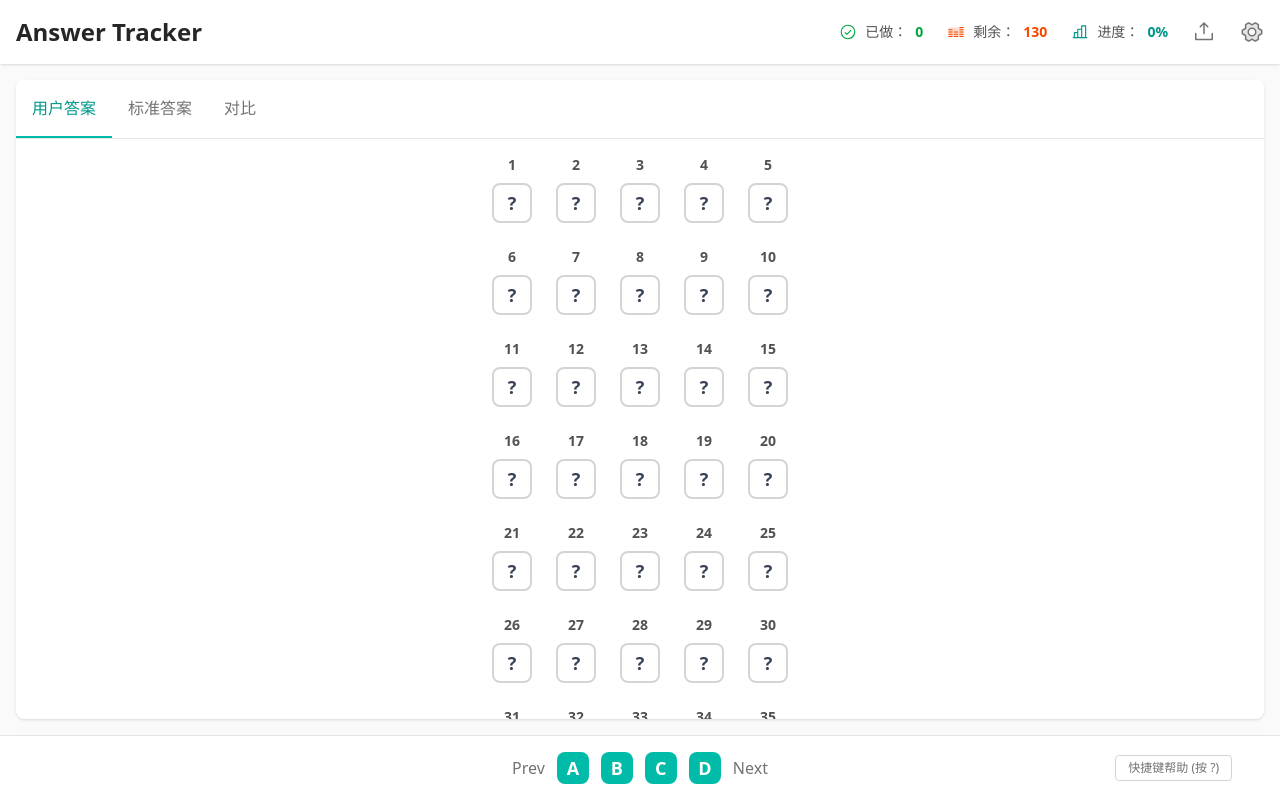
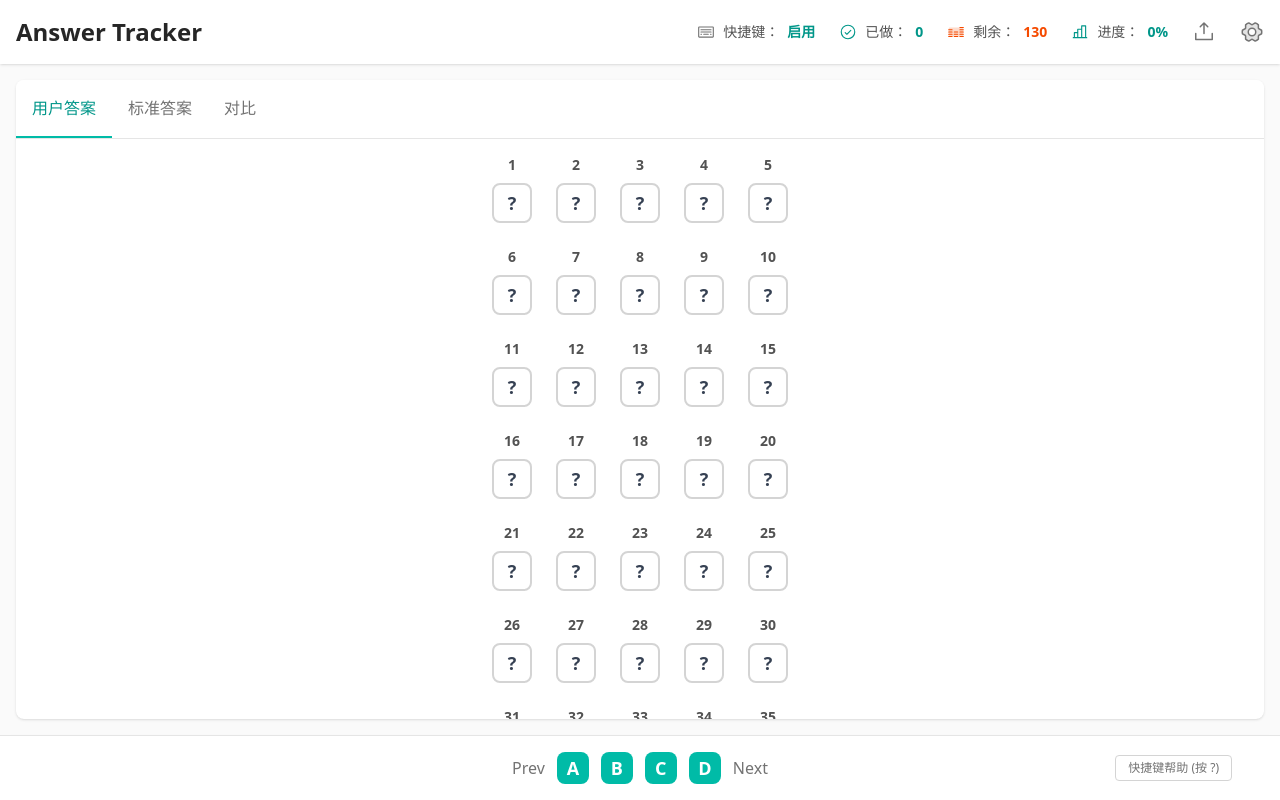
Before and after one commit to kvoon3/answer-tracker, a Nuxt app: page / in a window 1280 px wide. Built offline with nearby package versions, Linux system fonts and the light colour scheme.

Commit message:
feat: add space key for toggle enable keyboard shortcut

```diff
--- a/app/components/DiffList.vue
+++ b/app/components/DiffList.vue
@@ -42,7 +42,7 @@ const groupedDiffResults = computed(() => {
             text-lg font-semibold border-2 rounded-lg flex size-10 items-center justify-center
             transition="all duration-200"
             :class="{
-              'border-green-500 bg-green-50 text-green-600': result.isCorrect && result.userAnswer,
+              'border-teal-500 bg-teal-50 text-teal-600': result.isCorrect && result.userAnswer,
               'border-red-500 bg-red-50 text-red-600': !result.isCorrect && result.userAnswer,
               'border-neutral-300 bg-white text-gray-700': !result.userAnswer,
             }"
--- a/app/pages/index.vue
+++ b/app/pages/index.vue
@@ -14,6 +14,7 @@ const showSettings = ref(false)
 const showImport = ref(false)
 
 const isInputing = ref(false)
+const shortcutsEnabled = ref(true)
 
 const tabs = [
   { id: 'answer' as const, name: '用户答案' },
@@ -95,6 +96,17 @@ function handleOptionSelect(option: string) {
 // 键盘快捷键处理
 function handleKeydown(event: KeyboardEvent) {
   if (isInputing.value)
+    return
+
+  // 空格键切换快捷键启用/禁用
+  if (event.key === ' ') {
+    shortcutsEnabled.value = !shortcutsEnabled.value
+    event.preventDefault()
+    return
+  }
+
+  // 如果快捷键被禁用，不处理其他按键
+  if (!shortcutsEnabled.value)
     return
 
   const key = event.key.toLowerCase()
@@ -224,11 +236,26 @@ onUnmounted(() => {
 
         <!-- 常显进度统计 -->
         <div flex="~ wrap" gap4 items-center md:gap6 text="sm">
+          <!-- 快捷键状态 -->
+          <div flex="~" gap2 items-center>
+            <Icon
+              name="ph:keyboard"
+              size="18"
+            />
+            <span max-sm:hidden text="neutral-600">快捷键：</span>
+            <span
+              :class="shortcutsEnabled ? 'text-teal-600' : 'text-red-600'"
+              font-semibold
+            >
+              {{ shortcutsEnabled ? '启用' : '禁用' }}
+            </span>
+          </div>
+
           <!-- 已做 -->
           <div flex="~" gap2 items-center>
-            <Icon name="ph:check-circle" size="18" text="green-600" />
+            <Icon name="ph:check-circle" size="18" text="teal-600" />
             <span max-sm:hidden text="neutral-600">已做：</span>
-            <span text="green-600" font-semibold>{{ answeredCount }}</span>
+            <span text="teal-600" font-semibold>{{ answeredCount }}</span>
           </div>
 
           <!-- 剩余 -->
@@ -247,9 +274,9 @@ onUnmounted(() => {
 
           <!-- 正确 -->
           <div v-if="answeredCount > 0" flex="~" gap2 items-center>
-            <Icon name="ph:check" size="18" text="green-600" />
+            <Icon name="ph:check" size="18" text="teal-600" />
             <span max-sm:hidden text="neutral-600">正确：</span>
-            <span text="green-600" font-semibold>{{ correctCount }}</span>
+            <span text="teal-600" font-semibold>{{ correctCount }}</span>
           </div>
 
           <!-- 错误 -->
@@ -264,7 +291,7 @@ onUnmounted(() => {
             <Icon
               name="ph:target" size="18"
               :class="{
-                'text-green-600': accuracyRate >= 80,
+                'text-teal-600': accuracyRate >= 80,
                 'text-yellow-600': accuracyRate >= 60 && accuracyRate < 80,
                 'text-red-600': accuracyRate < 60,
               }"
@@ -272,7 +299,7 @@ onUnmounted(() => {
             <span max-sm:hidden text="neutral-600">准确率：</span>
             <span
               :class="{
-                'text-green-600': accuracyRate >= 80,
+                'text-teal-600': accuracyRate >= 80,
                 'text-yellow-600': accuracyRate >= 60 && accuracyRate < 80,
                 'text-red-600': accuracyRate < 60,
               }"
@@ -412,6 +439,10 @@ onUnmounted(() => {
           </h3>
           <div text-sm space-y-2>
             <div flex="~" gap2 items-center>
+              <kbd border="1 neutral-300 rounded" text-xs px2 py1 bg-neutral-50>space</kbd>
+              <span text="neutral-600">切换快捷键启用/禁用</span>
+            </div>
+            <div flex="~" gap2 items-center>
               <kbd border="1 neutral-300 rounded" text-xs px2 py1 bg-neutral-50>backspace</kbd>
               <span text="neutral-600">删除当前答案，或跳转到前一个题目</span>
             </div>
```
